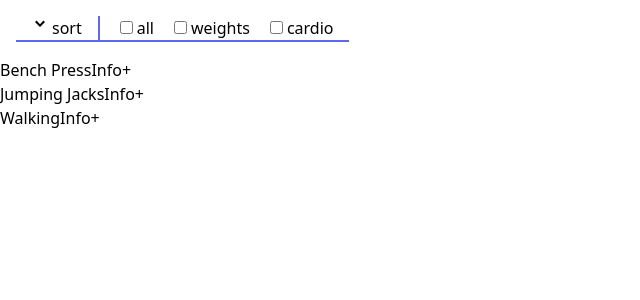
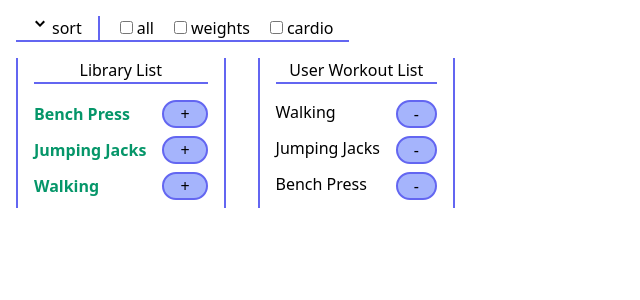
Before and after one commit to Natedaug/workout, a React (Create React App) app: page / in a window 1280 px wide. Shown: the top 300 px of the page, without its empty margins (0-640 px from the left). Built offline with nearby package versions, Linux system fonts and the light colour scheme; data requests are answered from the project's data file.

Commit message:
workoutlist fetching n styling

```diff
--- a/db.json
+++ b/db.json
@@ -33,12 +33,12 @@
   ],
   "workoutList": [
     {
-      "label": "Bench Press",
-      "difficulty": "medium",
+      "label": "Walking",
+      "difficulty": "easy",
       "video": "vidurl",
-      "description": "lay on bench, push bar w weights up and down, billy",
+      "description": "put one foot in front of the other, billy",
       "tags": [
-        "upperBody"
+        "all"
       ],
       "id": 1
     },
@@ -53,16 +53,6 @@
       "id": 2
     },
     {
-      "label": "Walking",
-      "difficulty": "easy",
-      "video": "vidurl",
-      "description": "put one foot in front of the other, billy",
-      "tags": [
-        "all"
-      ],
-      "id": 3
-    },
-    {
       "label": "Bench Press",
       "difficulty": "medium",
       "video": "vidurl",
@@ -70,27 +60,7 @@
       "tags": [
         "upperBody"
       ],
-      "id": 4
-    },
-    {
-      "label": "Bench Press",
-      "difficulty": "medium",
-      "video": "vidurl",
-      "description": "lay on bench, push bar w weights up and down, billy",
-      "tags": [
-        "upperBody"
-      ],
-      "id": 5
-    },
-    {
-      "label": "Jumping Jacks",
-      "difficulty": "easy",
-      "video": "vidurl",
-      "description": "jump up and down and clap hands, billy",
-      "tags": [
-        "cardio"
-      ],
-      "id": 6
+      "id": 3
     }
   ]
 }
--- a/src/App.js
+++ b/src/App.js
@@ -1,4 +1,4 @@
-import { useEffect, useState } from "react";
+import { useEffect, useState, useCallback } from "react";
 import axios from "axios";
 import LibraryList from "./components/LibraryList";
 import WorkoutList from "./components/WorkoutList";
@@ -29,6 +29,15 @@ function App() {
 		fetchExerciseLibrary();
 	}, []);
 
+	const fetchworkoutList = useCallback(async () => {
+		const response = await axios.get("http://localhost:3001/workoutList");
+		setWorkoutList(response.data);
+	}, []);
+
+	useEffect(() => {
+		fetchworkoutList();
+	}, [fetchworkoutList]);
+
 	const addExercise = async (exercise) => {
 		delete exercise["id"]; //remove id from library so user worklist database adds a new id
 
@@ -58,12 +67,17 @@ function App() {
 				setIsSortReverse={setIsSortReverse}
 				isSortReverse={isSortReverse}
 			/>
-			<LibraryList
-				exerciseLibrary={exerciseLibrary}
-				addExercise={addExercise}
-				activeFilters={activeFilters}
-			/>
-			<WorkoutList workoutList={workoutList} deleteExercise={deleteExercise} />
+			<div className="flex space-x-8 ml-4">
+				<LibraryList
+					exerciseLibrary={exerciseLibrary}
+					addExercise={addExercise}
+					activeFilters={activeFilters}
+				/>
+				<WorkoutList
+					workoutList={workoutList}
+					deleteExercise={deleteExercise}
+				/>
+			</div>
 		</div>
 	);
 }
--- a/src/components/LibraryList.js
+++ b/src/components/LibraryList.js
@@ -18,7 +18,7 @@ function LibraryList({ exerciseLibrary, addExercise, activeFilters }) {
 		if (visible) {
 			return (
 				<LibraryListItem
-					key={exercise.id}
+					key={i}
 					index={i}
 					exercise={exercise}
 					addExercise={addExercise}
@@ -27,7 +27,14 @@ function LibraryList({ exerciseLibrary, addExercise, activeFilters }) {
 		}
 	});
 
-	return <ul>{renderedList}</ul>;
+	return (
+		<div className="border-x-2 border-indigo-500 px-4">
+			<h3 className="border-b-2 border-indigo-500 flex justify-center mb-4">
+				Library List
+			</h3>
+			<ul>{renderedList}</ul>
+		</div>
+	);
 }
 
 export default LibraryList;
--- a/src/components/LibraryListItem.js
+++ b/src/components/LibraryListItem.js
@@ -20,10 +20,19 @@ function LibraryListItem({ index, exercise, addExercise }) {
 	);
 
 	return (
-		<li key={index}>
-			{exercise.label}
-			<button onClick={() => setShowModal(true)}>Info</button>
-			<button onClick={() => addExercise(exercise)}>+</button>
+		<li key={index} className="my-2 flex justify-between">
+			<button
+				className="text-emerald-600	 font-bold"
+				onClick={() => setShowModal(true)}
+			>
+				{exercise.label}
+			</button>
+			<button
+				className="rounded-full ml-4 border-2 border-indigo-500 bg-indigo-300 px-4"
+				onClick={() => addExercise(exercise)}
+			>
+				+
+			</button>
 
 			{showModal && (
 				<>
--- a/src/components/WorkoutList.js
+++ b/src/components/WorkoutList.js
@@ -5,14 +5,26 @@ function WorkoutList({ workoutList, deleteExercise }) {
 
 	const renderedList = workoutList.map((exercise, i) => {
 		return (
-      <li key={i}>
+			<li key={i} className="my-2 flex justify-between">
 				{exercise.label}
-        <button onClick={() => handleDelete(exercise)}>-</button>
+				<button
+					className="rounded-full ml-4 border-2 border-indigo-500 bg-indigo-300 px-4"
+					onClick={() => handleDelete(exercise)}
+				>
+					-
+				</button>
 			</li>
 		);
 	});
 
-  return <ol>{renderedList}</ol>;
+	return (
+		<div className="border-x-2 border-indigo-500 px-4">
+			<h3 className="border-b-2 border-indigo-500 flex justify-center mb-4">
+				User Workout List
+			</h3>
+			<ol>{renderedList}</ol>
+		</div>
+	);
 }
 
 export default WorkoutList;
```
Lines whose indentation alone changed are shown as unchanged.
